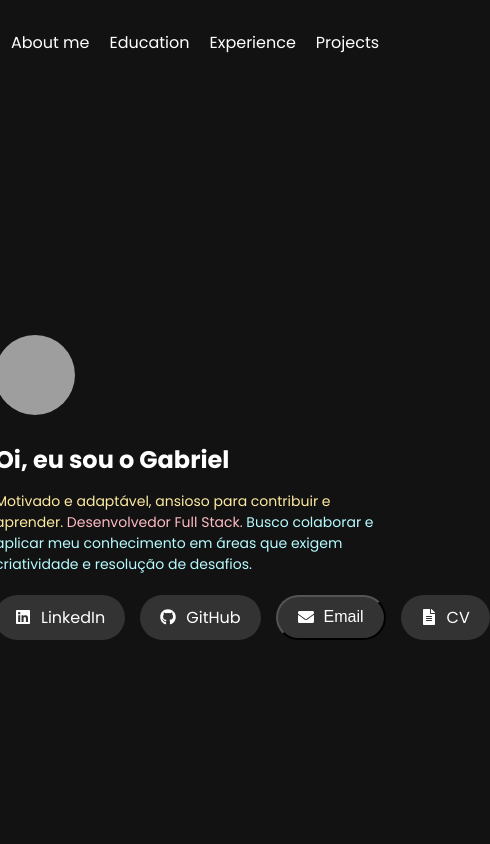
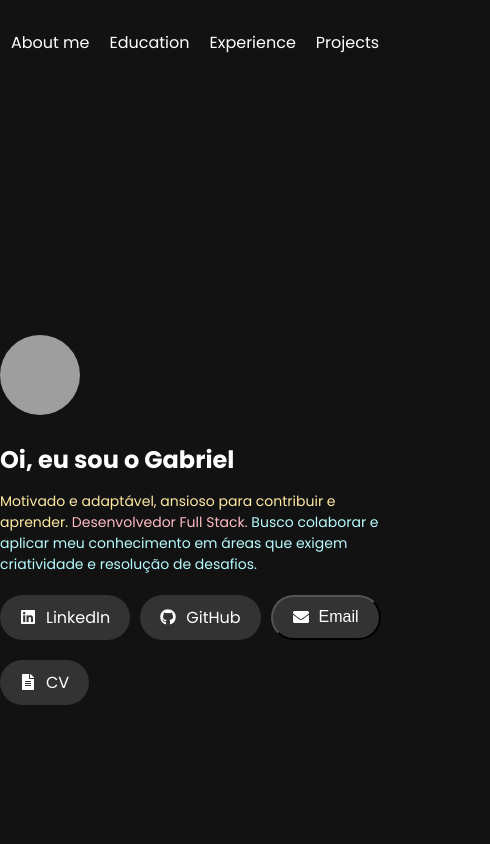
Before and after one commit to gabrielcsilvaa/PortfolioGabriel-react, a React (Create React App) app: page / in a window 390 px wide. Shown: the top 844 px of the page, 490 px wide, since content can reach past the window. Built offline with nearby package versions, Linux system fonts and the light colour scheme; grey boxes are pictures that could not be loaded.

Commit message:
responsividade finalizada (eu acho)

```diff
--- a/src/App.css
+++ b/src/App.css
@@ -25,7 +25,7 @@ body {
   }
 
   .hero {
-    width: 400px;
+    width: 390px;
   }
 
   h1 {
--- a/src/styles/header.css
+++ b/src/styles/header.css
@@ -92,6 +92,17 @@ html {
   font-weight: 700;
   font-style: normal;
 }
+@media (max-width: 768px) {
+  .buttons {
+    display: flex;
+    flex-wrap: wrap;
+    gap: 10px;
+  }
+
+  .button:last-child {
+    margin-top: 10px;
+  }
+}
 .nav ul li a {
   font-family: 'Poppins', sans-serif;
   color: white;
```
